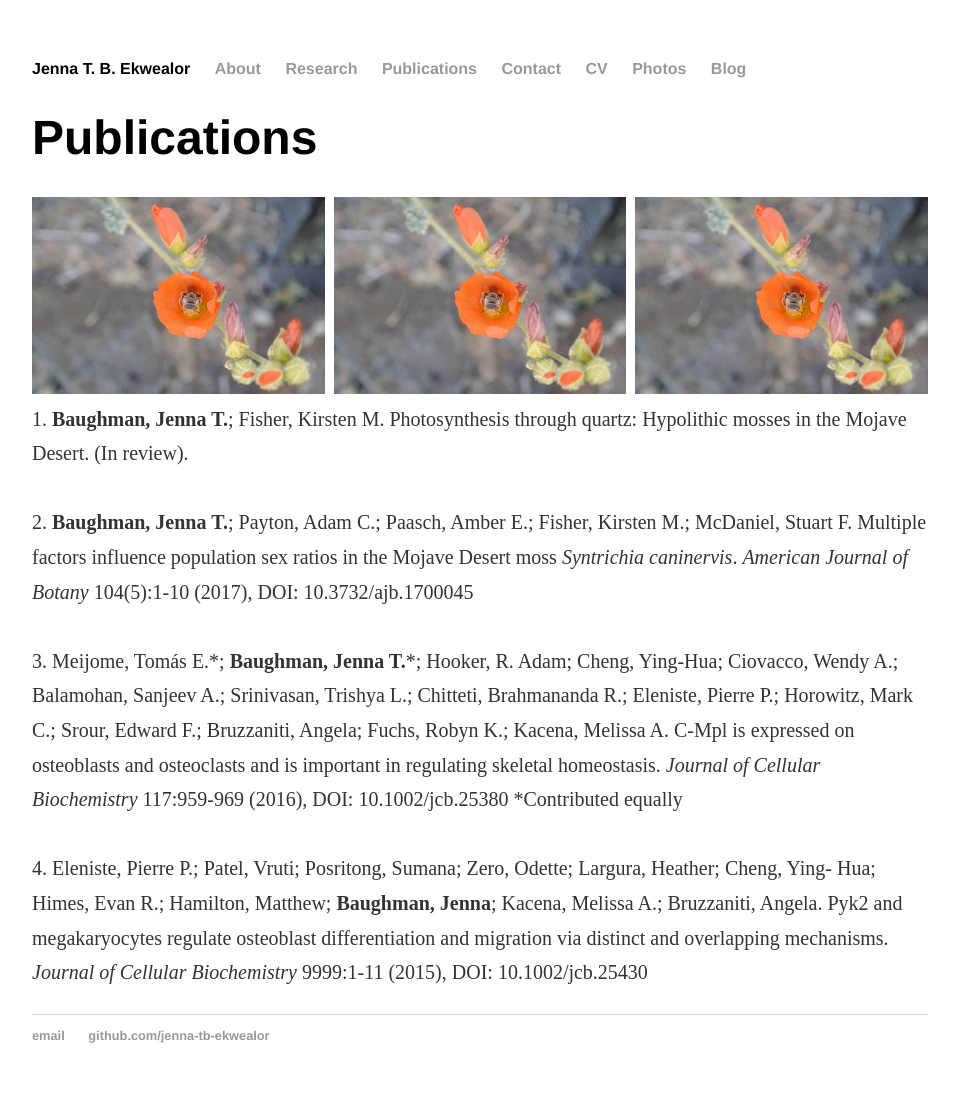
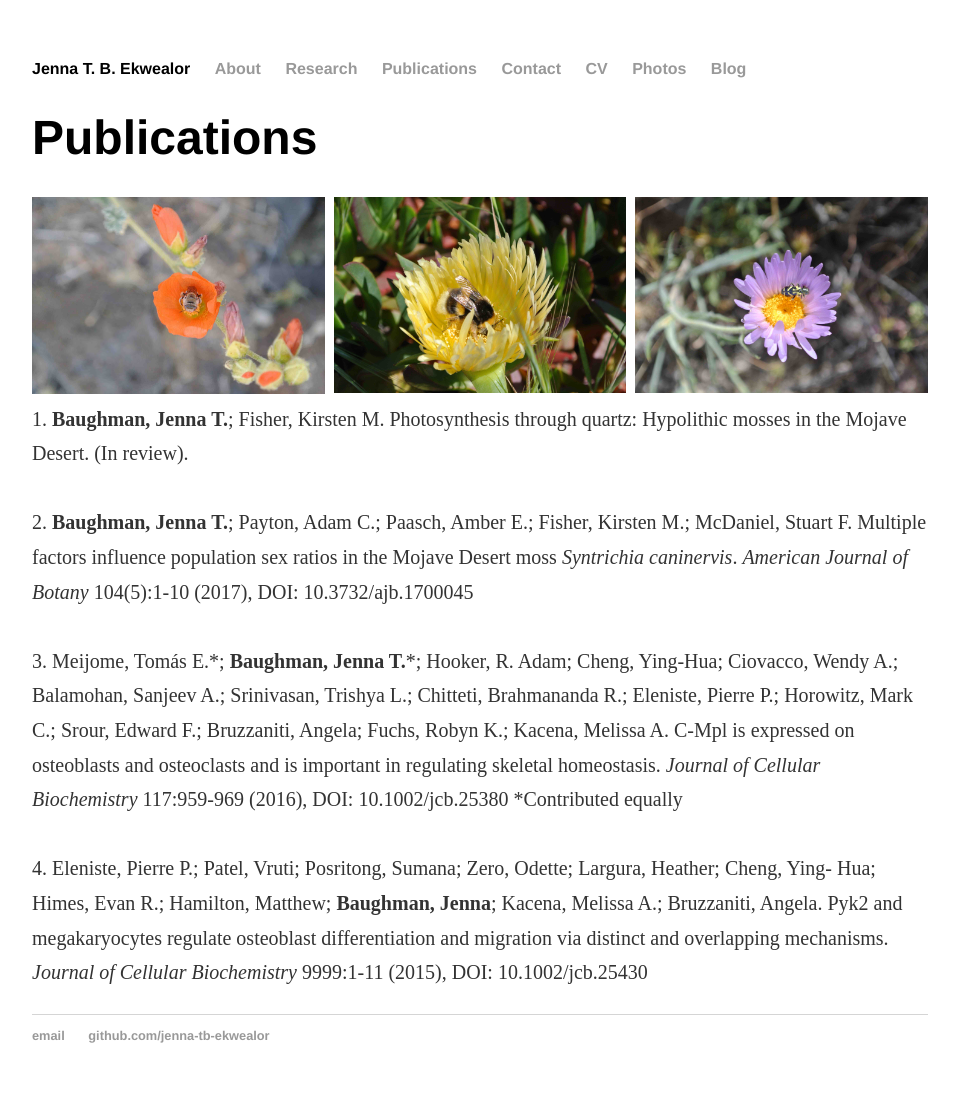
Before and after one commit to jenna-tb-ekwealor/jenna-tb-ekwealor.github.io, a Jekyll site: the page built from publications/index.html, in a window 1280 px wide. Shown: the whole page, without its empty margins (160-1119 px from the left). Built offline with Jekyll 4.4.1, drawn with Linux system fonts in a browser that asks for light colours.

Commit message:
fix img paths

```diff
--- a/publications/index.html
+++ b/publications/index.html
@@ -6,8 +6,8 @@ title: J.T.B. Ekwealor | Publications
 	<h1>Publications</h1>
 <body>
 	<a href="../img/globemallow.JPG" target="_blank"><img class="asyncImage" src="../img/globemallow_small.jpg" data-src="../img/globemallow.JPG" style="float: left; width: 32.66%; margin-right: 1%; margin-bottom: 0.5em;" alt="A bee in a Mojave apricot globe mallow."></a>
-	<a href="../img/bumblebee.JPG" target="_blank"><img class="asyncImage" src="../img/globemallow_small.jpg" data-src="../img/bumblebee.JPG" style="float: left; width: 32.66%; margin-right: 1%; margin-bottom: 0.5em;" alt="A bumble bee in a flower."></a>
-	<a href="../img/mojaveaster.JP" target="_blank"><img class="asyncImage" src="../img/globemallow_small.jpg" data-src="../img/mojaveaster.JPG" style="float: left; width: 32.66%; margin-bottom: 0.5em;" alt="A beetle in a Mojave aster."></a>
+	<a href="../img/bumblebee.JPG" target="_blank"><img class="asyncImage" src="../img/bumblebee_small.jpg" data-src="../img/bumblebee.JPG" style="float: left; width: 32.66%; margin-right: 1%; margin-bottom: 0.5em;" alt="A bumble bee in a flower."></a>
+	<a href="../img/mojaveaster.JPG" target="_blank"><img class="asyncImage" src="../img/mojaveaster_small.jpg" data-src="../img/mojaveaster.JPG" style="float: left; width: 32.66%; margin-bottom: 0.5em;" alt="A beetle in a Mojave aster."></a>
 <p style="clear: both;">
 <script language="javascript">
 src="../imageLoad.js"
```
